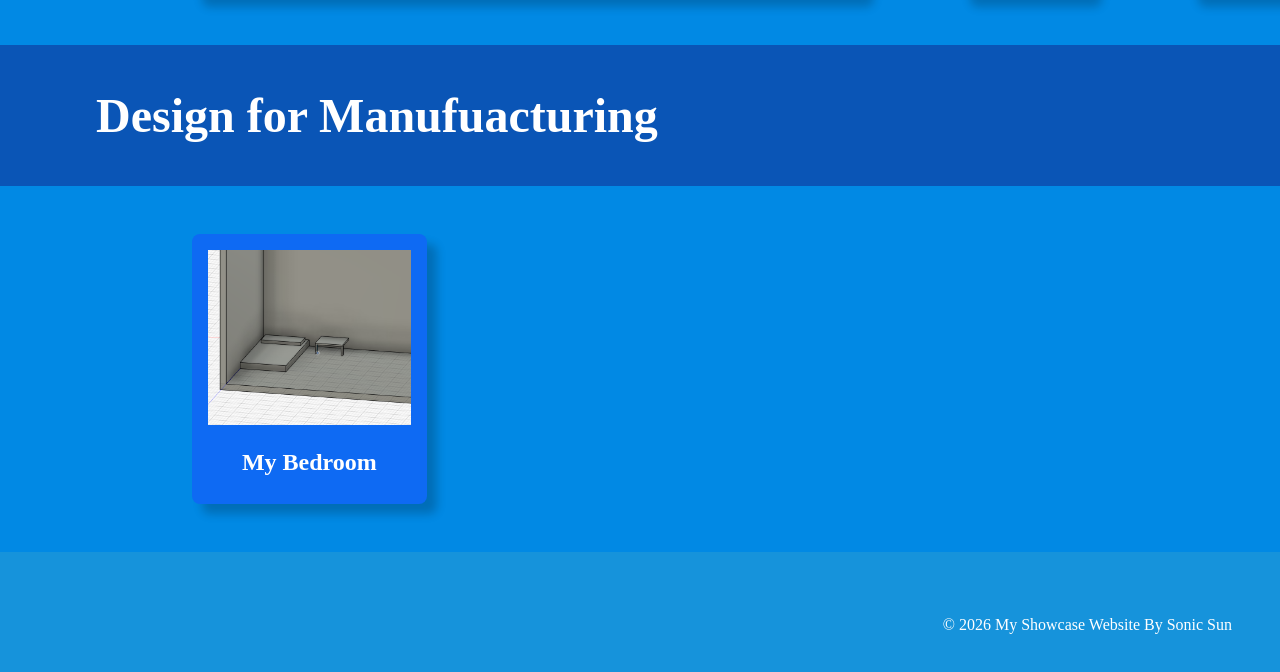
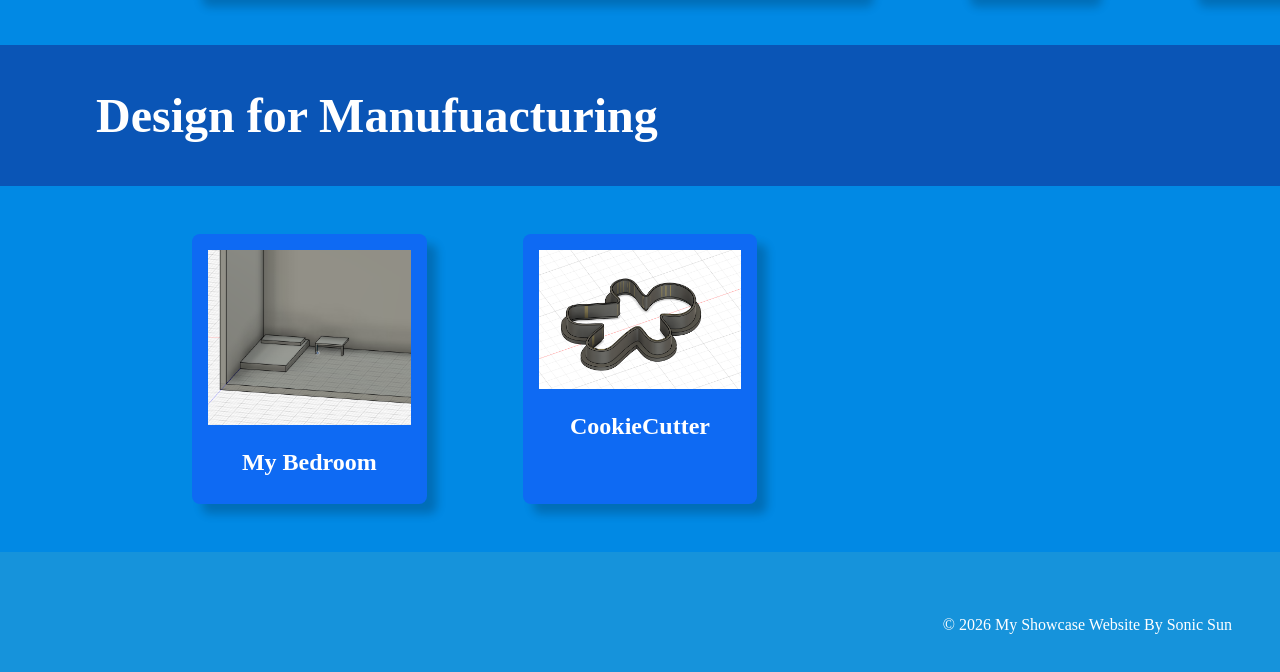
Before and after one commit to 25633-afk/MyYear10Website, a plain HTML site: page index.html in a window 1280 px wide. Shown: the part 2096-2768 px from the top of the page. Drawn offline with Linux system fonts and the light colour scheme.

Commit message:
CookieCutter

```diff
--- a/index.html
+++ b/index.html
@@ -102,6 +102,10 @@
                 <img src="images/Bedroom.PNG" alt="Bedroom">
                 <h2 class="topic-card-text">My Bedroom</h2>
             </div>
+            <div class="topic-card">
+                <img src="images/CookieCutter.PNG" alt="CookieCutter">
+                <h2 class="topic-card-text">CookieCutter</h2>
+            </div>
         </div>
     </section>
 <!-- End of topic four------------------------------------------------------------------------------------------ -->
```
Also changed, not shown: images/CookieCutter.PNG (added).
